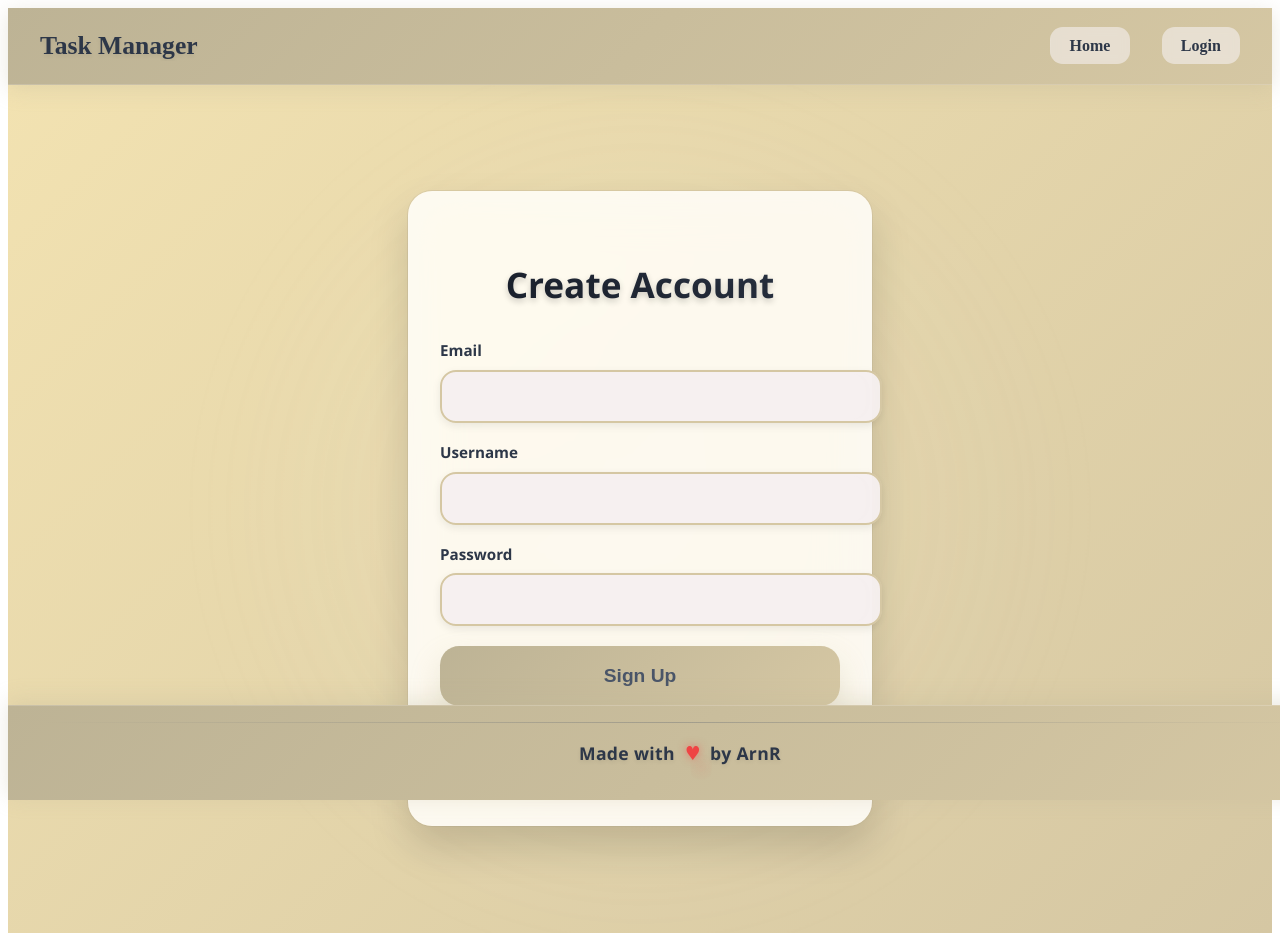
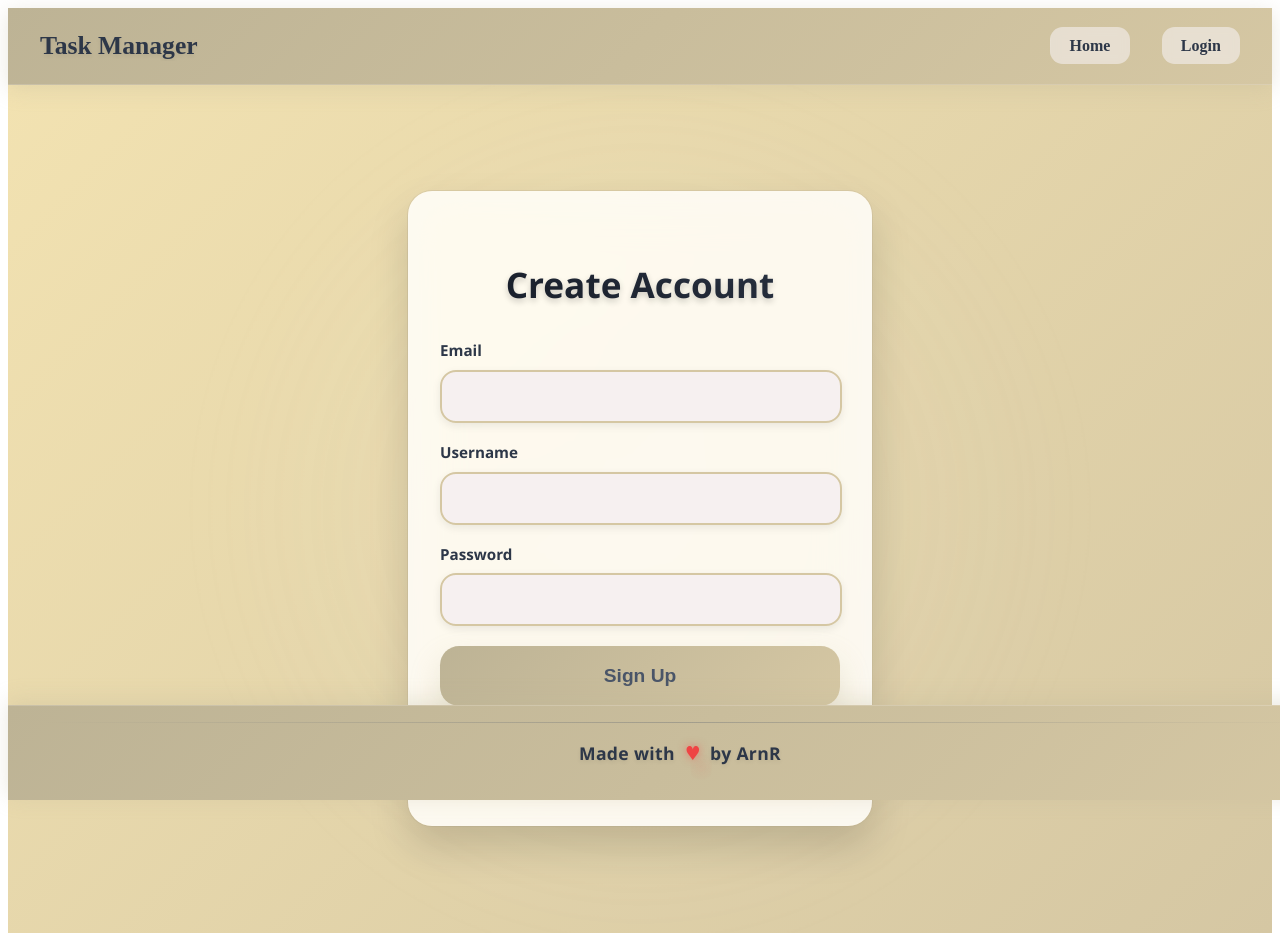
Before and after one commit to Aryan-R-18/To-Do-App, a React (Create React App) app in the folder frontend/: page /signup in a window 1280 px wide. Built offline with nearby package versions, Linux system fonts and the light colour scheme.

Commit message:
text area

```diff
--- a/frontend/src/styles/Signup.css
+++ b/frontend/src/styles/Signup.css
@@ -95,7 +95,7 @@
 }
 
 .signup-form input {
-  width: 100%;
+  width: 90%;
   padding: 1rem 1.2rem;
   border: 2px solid #D5C7A3;
   border-radius: 1rem;
--- a/frontend/src/styles/tasks.css
+++ b/frontend/src/styles/tasks.css
@@ -132,7 +132,7 @@
 
 .form-input,
 .form-textarea {
-  width: 100%;
+  width: 85%;
   padding: 1.1rem 1.4rem;
   border: 2px solid #D5C7A3;
   border-radius: 1rem;
```
